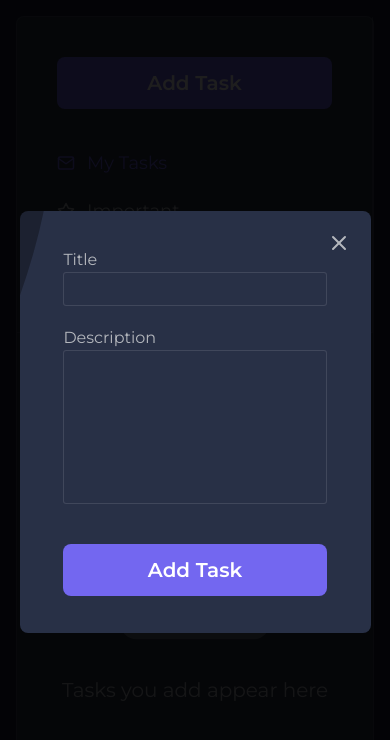
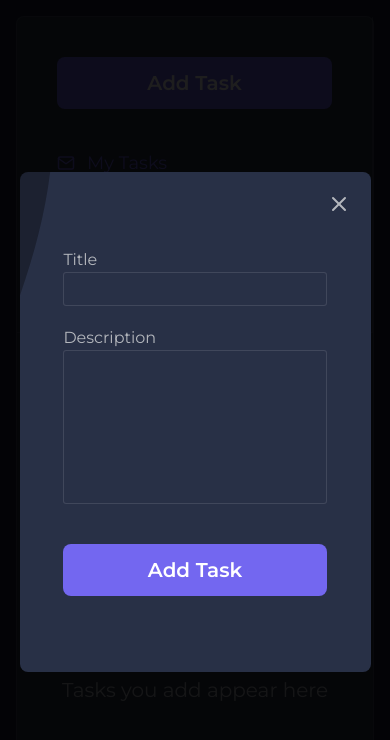
Before and after one commit to MarwanHishamAbbas/todo-react-app, a React (Create React App) app: page / in a window 390 px wide. Both pictures are taken after a click on the button "Add Task". Shown: the top 740 px of the page. Built offline with nearby package versions, Linux system fonts and the light colour scheme.

Commit message:
fix the form and some responsive bugs

```diff
--- a/public/index.html
+++ b/public/index.html
@@ -2,7 +2,7 @@
 <html lang="en">
   <head>
     <meta charset="utf-8" />
-    <link rel="icon" href="%PUBLIC_URL%/favicon.ico" />
+    <link rel="icon" href="favicon.svg" />
     <meta name="viewport" content="width=device-width, initial-scale=1" />
     <meta name="theme-color" content="#000000" />
     <meta name="React Todo" content="A simple todo web application" />
--- a/src/components/tasks/TodoForm.js
+++ b/src/components/tasks/TodoForm.js
@@ -33,11 +33,12 @@ const TodoForm = ({ onCloseModal }) => {
     >
       <div className="flex flex-col mb-5">
         <label htmlFor="Todo">Title</label>
-        <input ref={titleInputRef} className="input" type="text" />
+        <input required ref={titleInputRef} className="input" type="text" />
       </div>
       <div className="flex flex-col">
         <label htmlFor="Description">Description</label>
         <textarea
+          required
           ref={descriptionInputRef}
           className="input"
           rows="6"
--- a/src/index.css
+++ b/src/index.css
@@ -45,7 +45,7 @@ body {
 
 .modal {
   width: clamp(50%, 500px, 90%);
-  height: min(50%, 500px);
+  height: min(70%, 500px);
   display: flex;
   justify-content: center;
   align-items: center;
```
